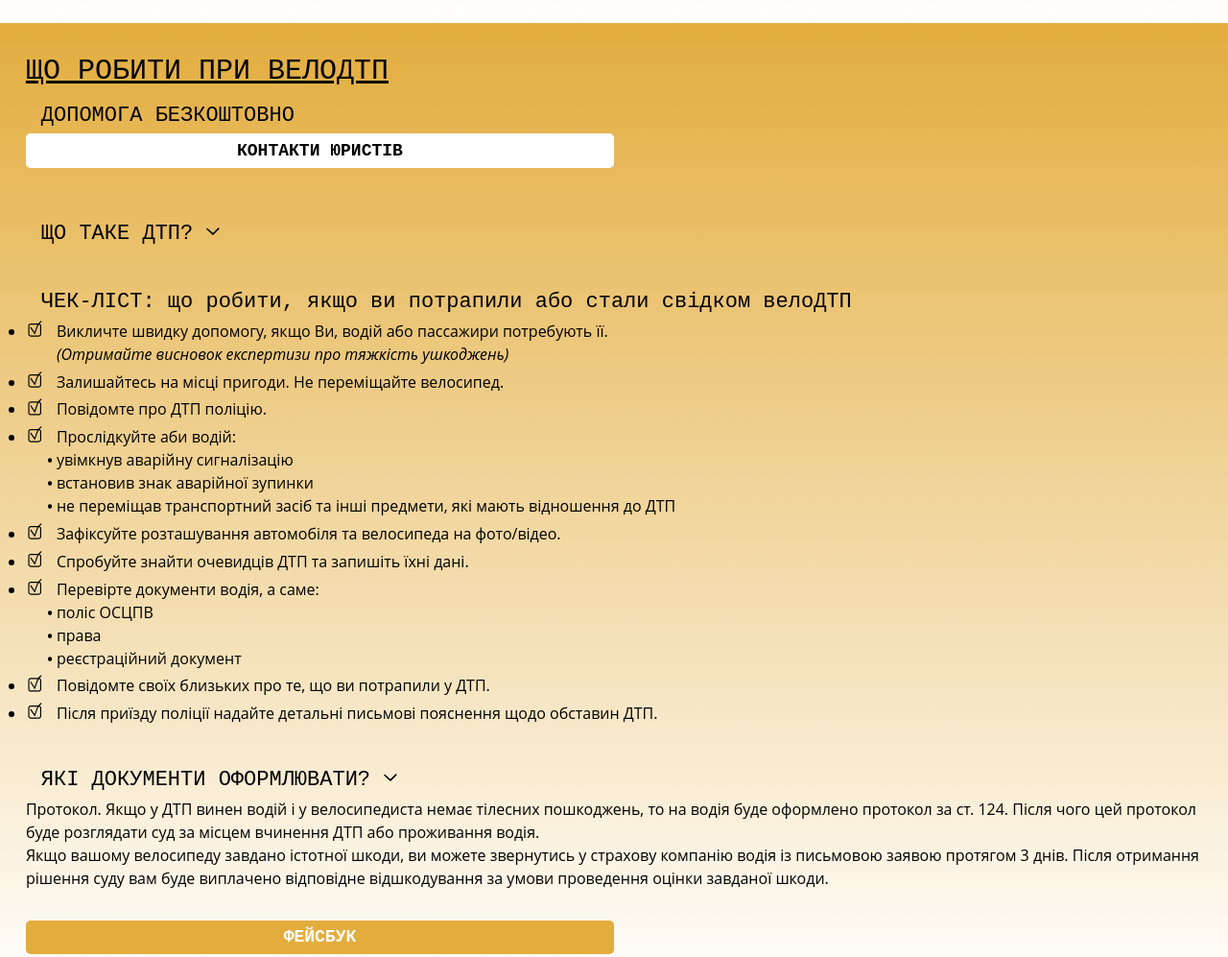
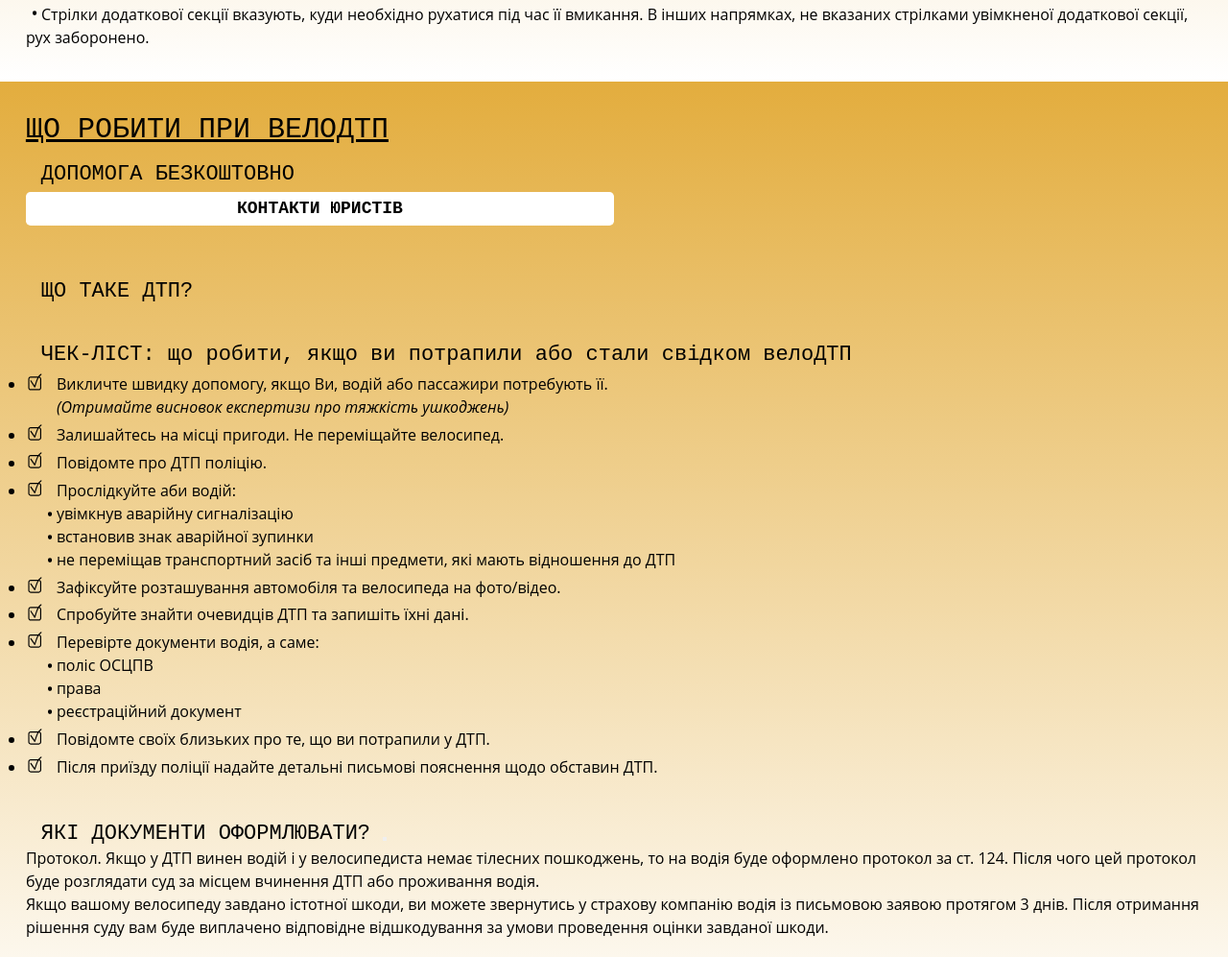
Before and after one commit to eugenewolf507/dehack2018tr, a website: page src/index.html in a window 1280 px wide. Shown: the part 1793-2790 px from the top of the page at 96% size. Drawn offline with nearby package versions, Linux system fonts and the light colour scheme; some packages are replaced by stand-ins of ours; files that its build step writes are made by us from their sources.

Commit message:
some small changes

```diff
--- a/src/html/traficaccident-section.html
+++ b/src/html/traficaccident-section.html
@@ -9,7 +9,7 @@
     </section>
     <section class="trafic-section__inner">
         <h2 class="trafic-section__title2 trafic-section__title2--expended">Що таке ДТП?
-            <button class="title2__button"></button>
+            <!-- <button class="title2__button"></button> -->
         </h2>
 
         <div class="visually-hidden">
--- a/src/scss/layout/traficaccident-section.scss
+++ b/src/scss/layout/traficaccident-section.scss
@@ -6,6 +6,10 @@
   line-height: 1.5;
 
   &--accident {
+    padding: 2rem 2.1% 2.6%;
+  }
+
+  &-wrapper {
     padding: 2rem 2.1% 2.6%;
   }
 
@@ -43,6 +47,23 @@
     text-transform: uppercase;
     line-height: 1.2;
     font-weight: $regular;
+
+    &--expended {
+      padding-bottom: 0;
+      cursor: pointer;
+      position: relative;
+
+      // &::after {
+      //   content: url(../img/text_vniz.svg);
+      //   display: block;
+      //   position: absolute;
+      //   width: 1.5rem;
+      //   height: 1.5rem;
+      //   right: 1.5rem;
+      //   top: 0rem;
+      //   cursor: pointer;
+      // }
+    }
   }
 
   &__title3 {
@@ -53,22 +74,19 @@
   & span {
     text-transform: lowercase;
   }
-
-  &--expended {
-    padding-bottom: 0;
-  }
 }
 
-.title2__button {
-  background-image: url(../img/text_vniz.svg);
-  width: 1rem;
-  height: 1rem;
-  border: none;
-  outline: none;
-  background-color: transparent;
-  right: 1.5rem;
-  top: 0.3rem;
-}
+// .title2__button {
+//   background-image: url(../img/text_vniz.svg);
+//   width: 1rem;
+//   height: 1rem;
+//   border: none;
+//   outline: none;
+//   background-color: transparent;
+//   right: 1.5rem;
+//   top: 0.3rem;
+//   cursor: pointer;
+// }
 
 .section-whatDo {
   & li {
@@ -141,7 +159,7 @@
   }
 
   & p::before {
-      left: -1.5rem;
-      top: -0.4rem;
-    }
+    left: -1.5rem;
+    top: -0.4rem;
+  }
 }
```
Also changed, not shown: src/js/scripts.js (+8 -3 lines), 1 other file.
